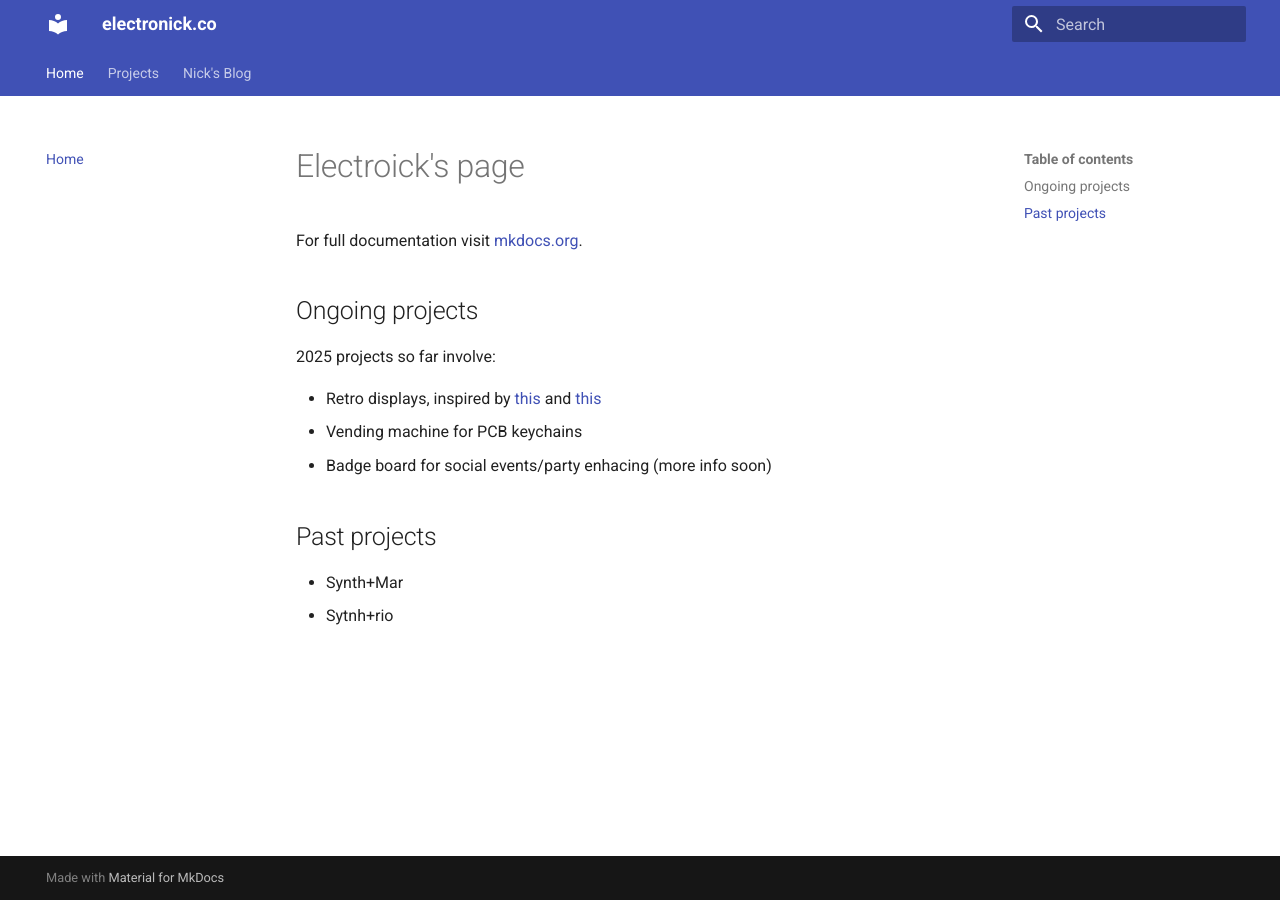
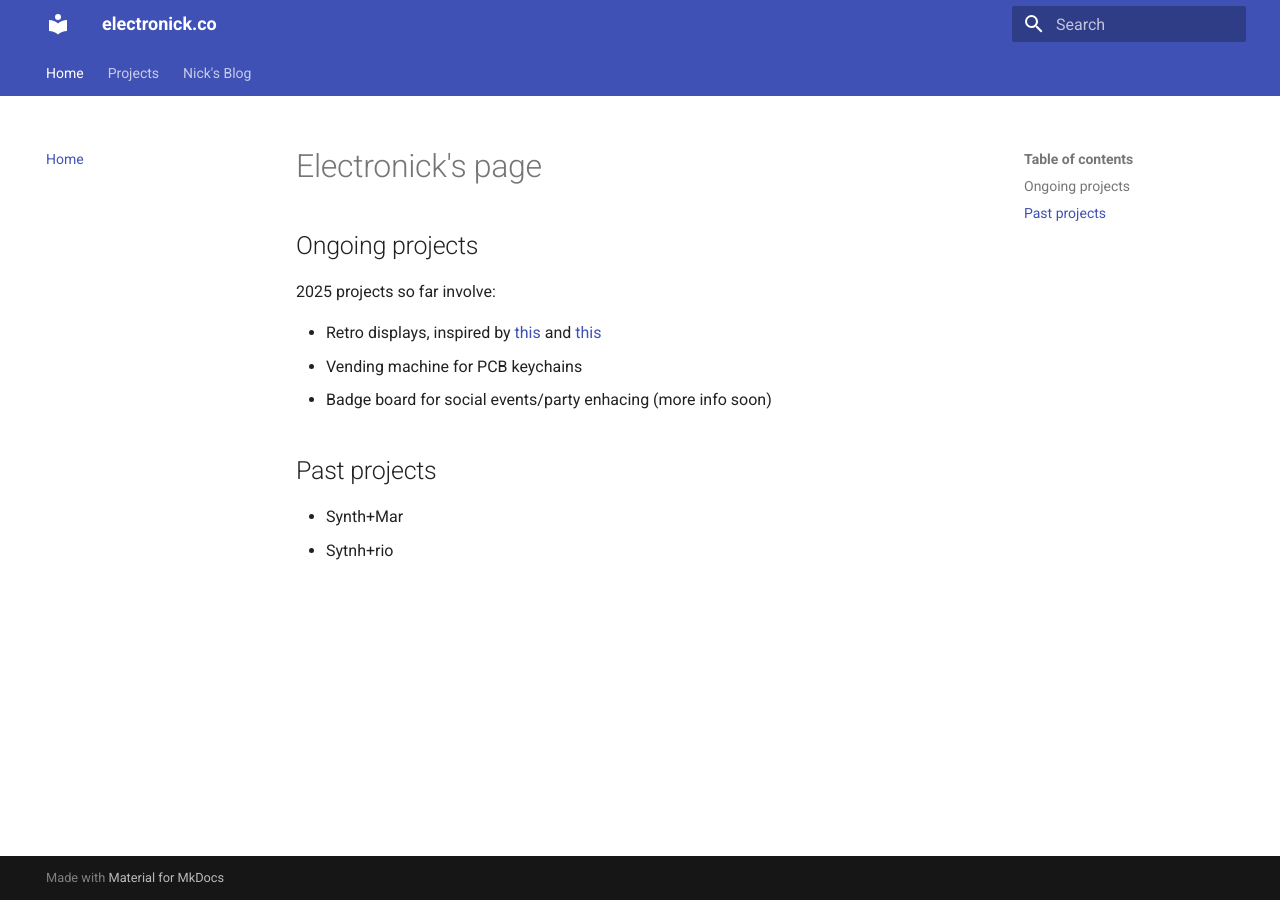
Before and after one commit to electronick-co/electronick.co, an MkDocs documentation site: the page built from docs/index.md, in a window 1280 px wide. Built offline with MkDocs 1.6.1 and Material for MkDocs 9.7.7, drawn with Linux system fonts in a browser that asks for light colours.

Commit message:
initial basic commit of the webpage

```diff
--- a/docs/index.md
+++ b/docs/index.md
@@ -1,6 +1,5 @@
-# Electroick's page
+# Electronick's page
 
-For full documentation visit [mkdocs.org](https://www.mkdocs.org).
 
 ## Ongoing projects
 
```
